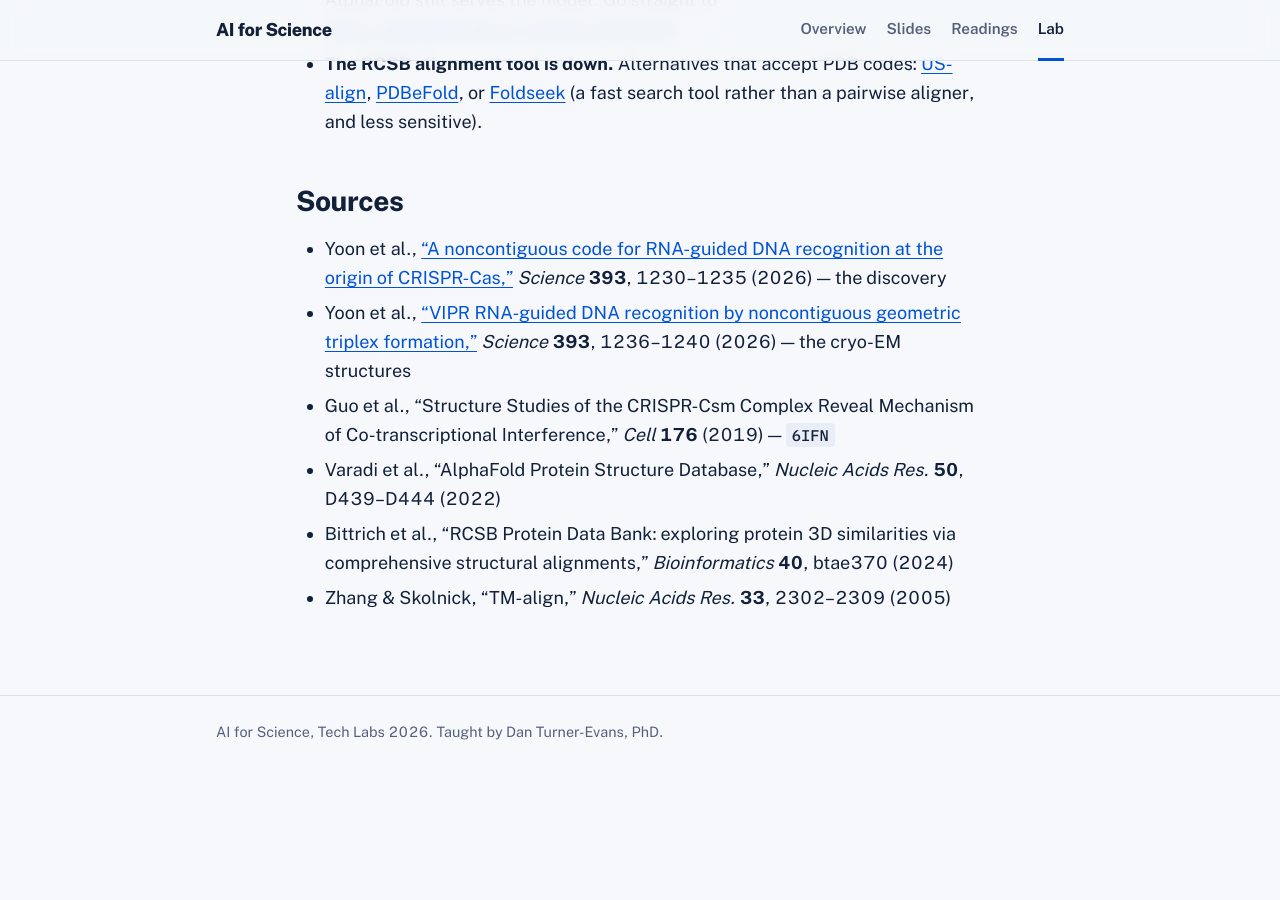
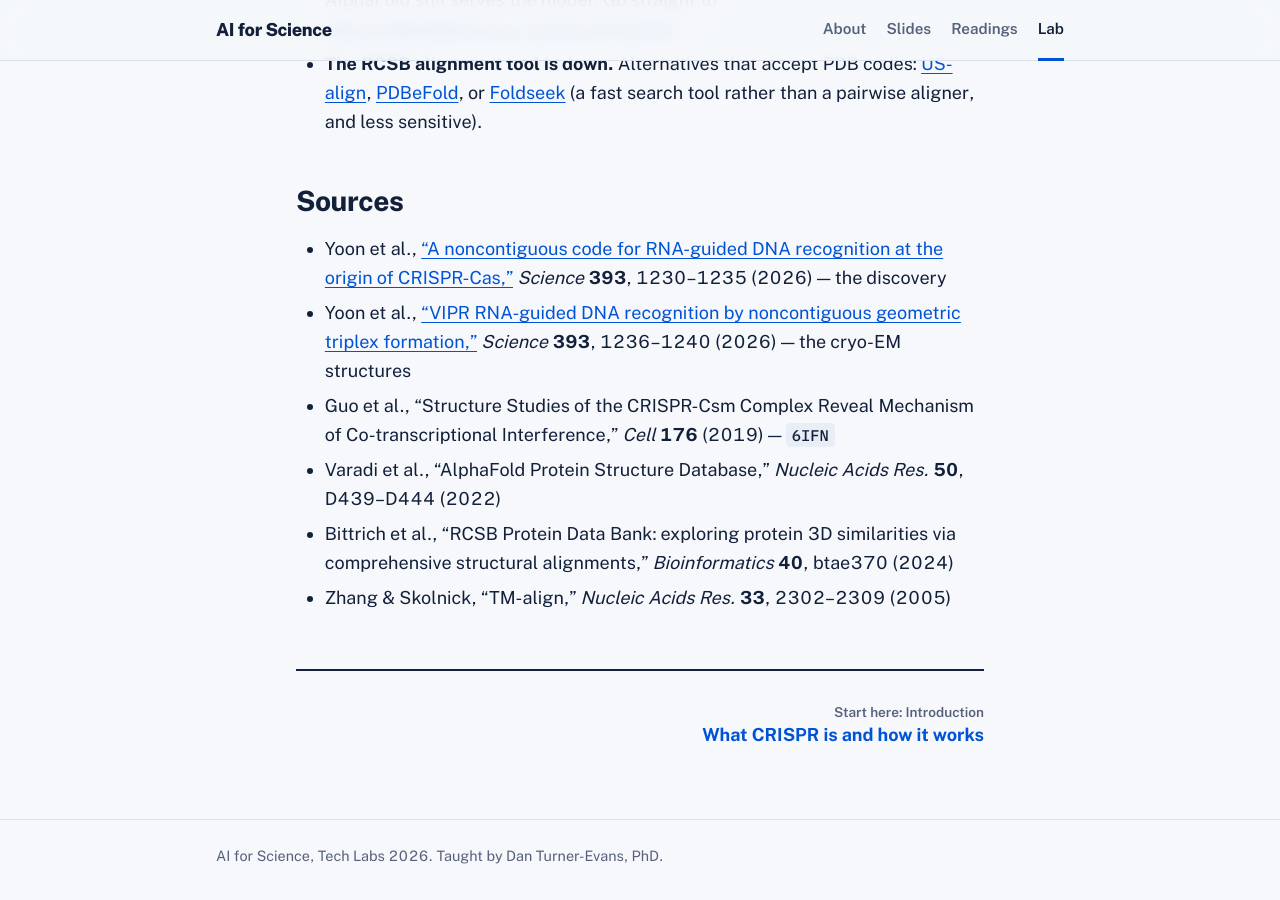
Before and after one commit to DanTurner-Evans/AI-for-science, a Jekyll site: the page built from lab/index.md, in a window 1280 px wide and 900 px high, scrolled down 4256 px. Built offline with Jekyll 4.4.1, drawn with Linux system fonts in a browser that asks for light colours; before the commit the page ends 5032 px from its top, so only the background shows below that.

Commit message:
Link lab overview to the introduction; rename site nav Overview to About
Co-Authored-By: Claude Opus 5.5 <noreply@anthropic.com>

```diff
--- a/_layouts/default.html
+++ b/_layouts/default.html
@@ -15,7 +15,7 @@
     <div class="wrap header-inner">
       <a class="brand" href="{{ '/' | relative_url }}">AI for Science</a>
       <nav class="site-nav" aria-label="Site">
-        <a href="{{ '/' | relative_url }}#about"{% if page.nav == 'home' %} aria-current="page"{% endif %}>Overview</a>
+        <a href="{{ '/' | relative_url }}#about"{% if page.nav == 'home' %} aria-current="page"{% endif %}>About</a>
         <a href="{{ '/' | relative_url }}#slides">Slides</a>
         <a href="{{ '/' | relative_url }}#readings">Readings</a>
         <a href="{{ '/lab/' | relative_url }}"{% if page.nav == 'lab' %} aria-current="page"{% endif %}>Lab</a>
--- a/_layouts/lab.html
+++ b/_layouts/lab.html
@@ -33,7 +33,12 @@ layout: default
 
 {{ content }}
 
-{% if current != nil %}
+{% if current == nil %}
+{% assign first = steps[0] %}
+<nav class="lab-pager" aria-label="Start the lab">
+  <a class="next" href="{{ first.url | relative_url }}"><span class="dir">Start here: {{ first.label }}</span><span class="t">{{ first.title }}</span></a>
+</nav>
+{% else %}
 {% assign prev_i = current | minus: 1 %}
 {% assign next_i = current | plus: 1 %}
 <nav class="lab-pager" aria-label="Previous and next">
```
